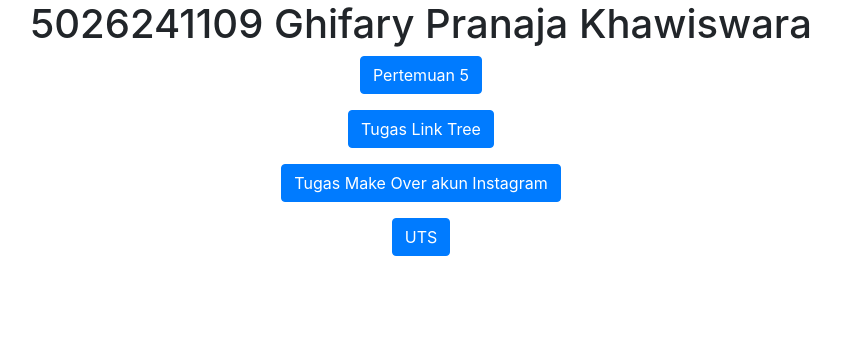
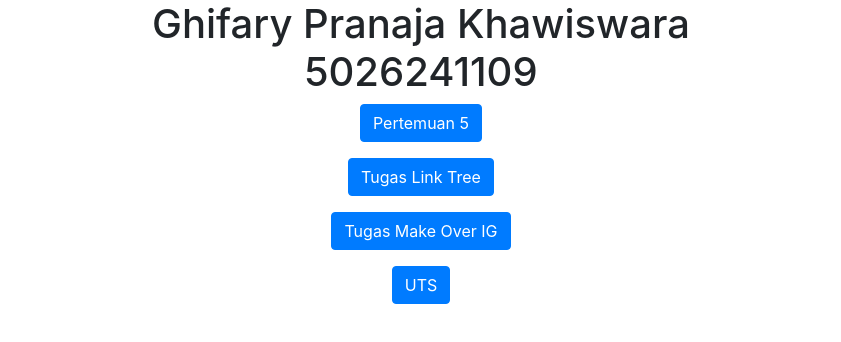
Before and after one commit to GhifaryPranaja/ghifary.github.io, a plain HTML site: page index.html in a window 1280 px wide. Shown: the whole page, without its empty margins (219-1060 px from the left). Drawn offline with nearby package versions, Linux system fonts and the light colour scheme.

Commit message:
pertemuan 5

```diff
--- a/index.html
+++ b/index.html
@@ -1,5 +1,6 @@
 <!DOCTYPE html>
 <html lang="en">
+
 <head>
     <title>5026241109</title>
     <meta charset="utf-8">
@@ -9,31 +10,33 @@
     <script src="https://cdn.jsdelivr.net/npm/popper.js@1.16.1/dist/umd/popper.min.js"></script>
     <script src="https://cdn.jsdelivr.net/npm/bootstrap@4.6.2/dist/js/bootstrap.bundle.min.js"></script>
 </head>
+
 <body>
 
     <div class="container">
         <center>
-    <h1>5026241109 Ghifary Pranaja Khawiswara</h1>
+            <h1>Ghifary Pranaja Khawiswara <br>5026241109 </h1>
+
             <p>
-        <a href="pertemuan5.html"target="_blank" class="btn btn-primary">
+                <a href="pertemuan5.html" target="_blank" class="btn btn-primary">
                     Pertemuan 5
                 </a>
             </p>
 
             <p>
-        <a href="https://linktr.ee/eatlahjkt"target="_blank" class="btn btn-primary">
+                <a href="https://linktr.ee/eatlahjkt" target="_blank" class="btn btn-primary">
                     Tugas Link Tree
                 </a>
             </p>
 
             <p>
-        <a href="https://www.instagram.com/eatlahjkt"target="_blank" class="btn btn-primary">
-        Tugas Make Over akun Instagram
+                <a href="https://www.instagram.com/eatlahjkt" target="_blank" class="btn btn-primary">
+                    Tugas Make Over IG
                 </a>
             </p>
 
             <p>
-        <a href=""target="_blank" class="btn btn-primary">
+                <a href="" target="_blank" class="btn btn-primary">
                     UTS
                 </a>
             </p>
@@ -41,4 +44,5 @@
     </div>
 
 </body>
+
 </html>
```
Lines whose indentation alone changed are shown as unchanged.
